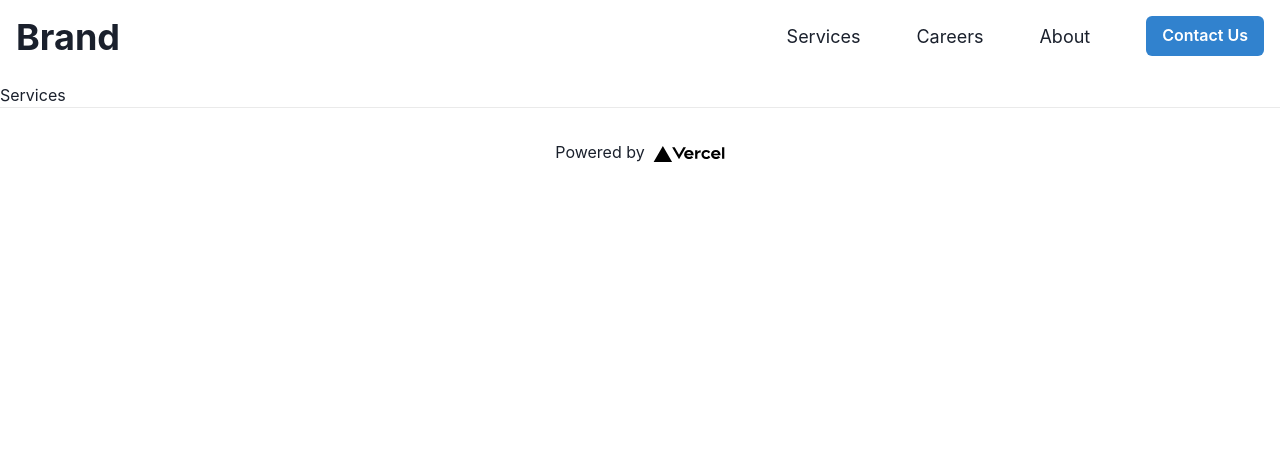
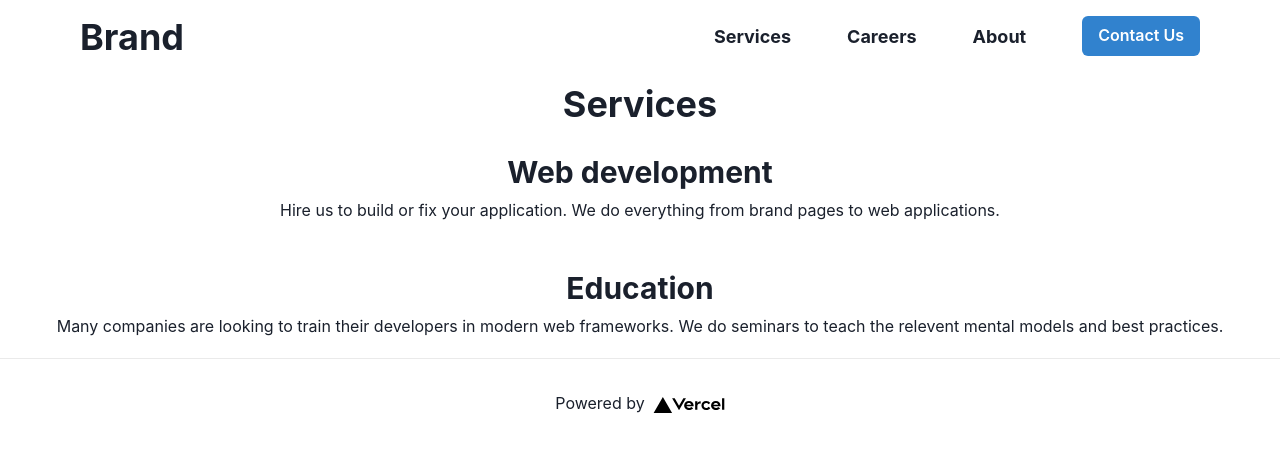
Before and after one commit to eric-do/business-app, a Next.js app: page /services in a window 1280 px wide. Shown: the top 452 px of the page. Built offline with nearby package versions, Linux system fonts and the light colour scheme.

Commit message:
Add services page and update homepage

```diff
--- a/components/common/Navbar/Navbar.tsx
+++ b/components/common/Navbar/Navbar.tsx
@@ -40,7 +40,11 @@ const Navbar = () => {
     <VStack>
       <Flex
         alignItems={'flex-start'}
-        p={4}
+        py={4}
+        px={{
+          base: 4,
+          md: 20
+        }}
         w='100%'
       >
         <Box>
@@ -113,7 +117,12 @@ const DesktopNav = () => {
           src={p.url}
           key={p.url}
         >
-          <Text fontSize={'lg'}>{p.title}</Text>
+          <Text
+            fontSize={'lg'}
+            fontWeight={700}
+          >
+            {p.title}
+          </Text>
         </Link>
       ))}
     </HStack>
@@ -126,7 +135,6 @@ const MobileNav = ({ onToggle }: { onToggle: () => void }) => {
       p={4}
       width={'100%'}
       display={{ md: 'none' }}
-      borderWidth={1}
     >
       {NAV_ITEMS.map((navItem) => (
         <Link
@@ -145,12 +153,17 @@ const MobileNav = ({ onToggle }: { onToggle: () => void }) => {
       <Flex
         justifyContent={'center'}
       >
-        <Button
-          colorScheme={'blue'}
-          alignSelf='center'
+        <Link
+          src='/contact'
         >
-          {contact}
-        </Button>
+          <Button
+            colorScheme={'blue'}
+            alignSelf='center'
+            onClick={onToggle}
+          >
+            {contact}
+          </Button>
+        </Link>
       </Flex>
     </VStack>
   );
--- a/pages/services.tsx
+++ b/pages/services.tsx
@@ -1,10 +1,57 @@
 import React from 'react';
-import { Box, Text } from '@chakra-ui/react';
+import {
+  Box,
+  Flex,
+  Text,
+  Heading,
+  VStack
+} from '@chakra-ui/react';
+
+const services = [
+  {
+    title: 'Web development',
+    description: `Hire us to build or fix your application.
+                  We do everything from brand pages to web
+                  applications.`
+  },
+  {
+    title: 'Education',
+    description: `Many companies are looking to train their
+                  developers in modern web frameworks. We
+                  do seminars to teach the relevent mental
+                  models and best practices.`
+  }
+]
 
 const Services = () => {
   return (
     <Box>
-      <Text>Services</Text>
+      <VStack>
+        <Heading
+          as='h1'
+          size='xl'
+        >
+          Services
+        </Heading>
+        {services.map(service => (
+          <VStack
+            justifyContent={'center'}
+            key={service.title}
+            py={5}
+            px={5}
+          >
+            <Heading
+              as='h2'
+              size='lg'
+            >
+              {service.title}
+            </Heading>
+            <Text>
+              {service.description}
+            </Text>
+          </VStack>
+        ))}
+      </VStack>
     </Box>
   )
 }
```
Also changed, not shown: pages/index.tsx (+26 -4 lines), 1 other file (tests, documents, lock files or other folders).
